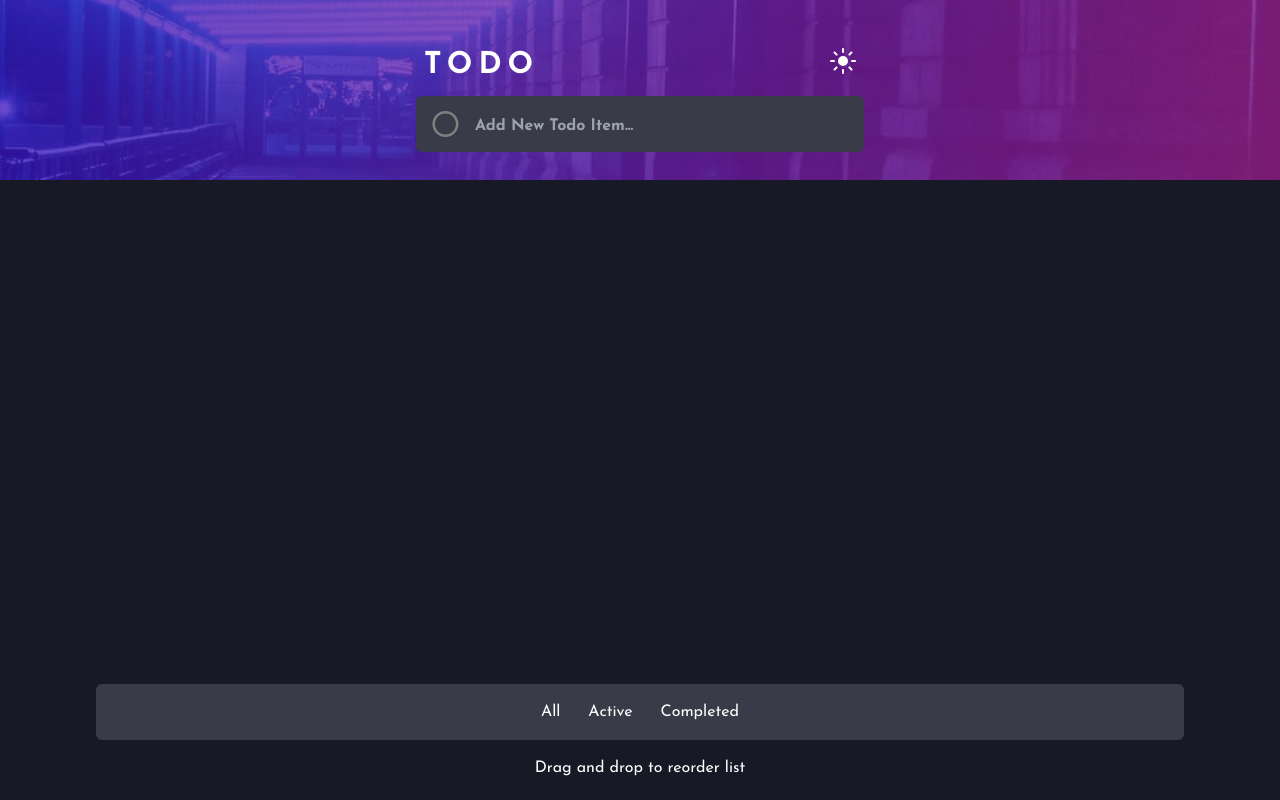
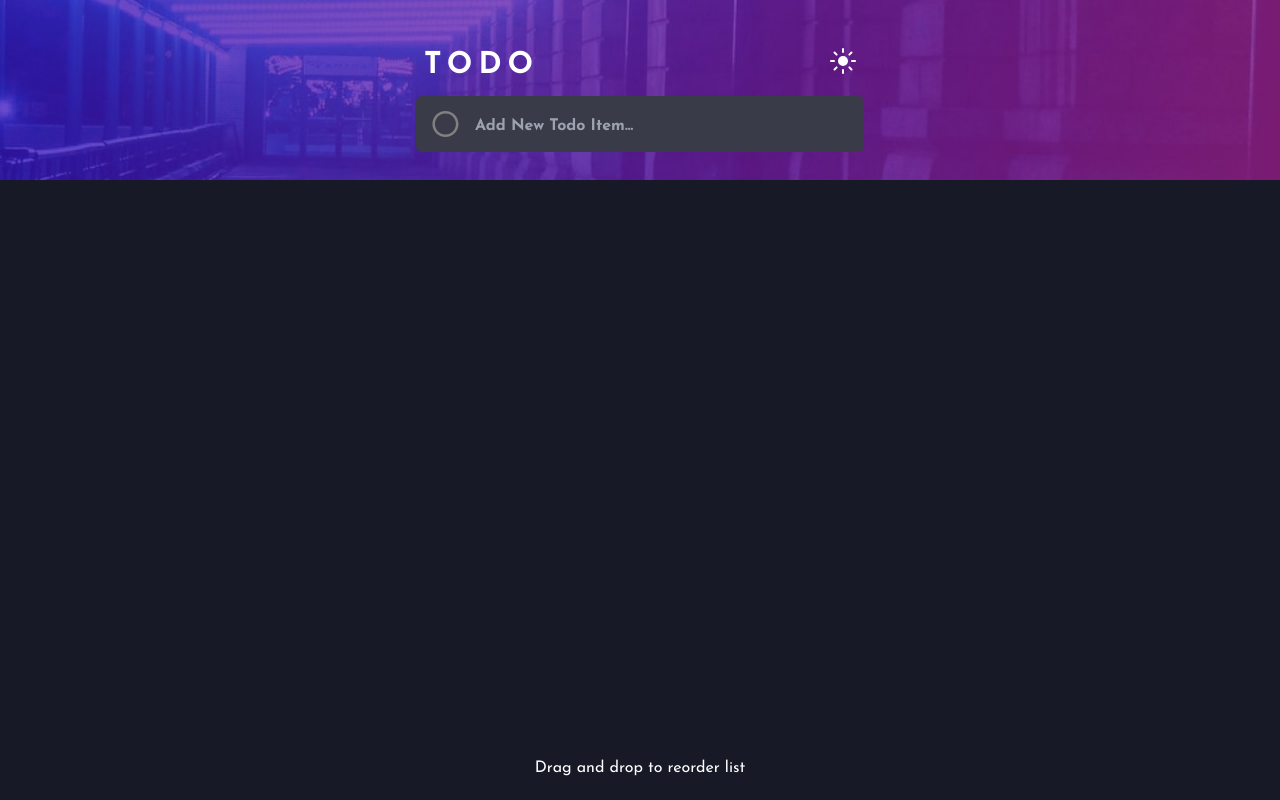
Before and after one commit to BlarQ/Todo-App, a Next.js app: page / in a window 1280 px wide. Built offline with nearby package versions, Linux system fonts and the light colour scheme.

Commit message:
fix: mobile & desktop footer

```diff
--- a/src/app/components/Footer.jsx
+++ b/src/app/components/Footer.jsx
@@ -4,7 +4,7 @@ import React from 'react'
 export default function Footer() {
   return (
     <div className='w-full flex flex-col justify-center items-center gap-y-4 bottom-0 fixed py-5 bg-[#171926]'>
-        <div className='flex items-center justify-center px-7 py-4 gap-7 bg-[#393b49] w-[85%] rounded-md'>
+        <div className='flex sm:hidden items-center justify-center px-7 py-4 gap-7 bg-[#393b49] w-[85%] rounded-md'>
             <Link href='/'>All</Link>
             <Link href='/'>Active</Link>
             <Link href='/'>Completed</Link>
--- a/src/app/page.jsx
+++ b/src/app/page.jsx
@@ -6,6 +6,7 @@ import Footer from "./components/Footer";
 import { useState } from "react";
 import { FaRegCircleCheck } from "react-icons/fa6";
 import { RiCloseLargeLine } from "react-icons/ri";
+import Link from "next/link";
 
 export default function Home() {
   const [inputValue, setInputValue] = useState('');
@@ -88,7 +89,7 @@ export default function Home() {
                         className={`${item.checked ? "text-2xl text-[blue] bg-blue-600 rounded-full" : "hidden"} transition-all duration-300 ease-in-out`}
                       />
                     </div>
-                    <div className={`${item.checked ? "line-through text-gray-400 font-bold uppercase"  : ""} min-w-[50vw] sm:min-w-0 max-w-[90vw] capitalize`}>
+                    <div className={`${item.checked ? "line-through text-gray-400 font-bold uppercase"  : ""} min-w-[50vw] sm:min-w-[20vw] max-w-[90vw] capitalize`}>
                       {item.text}
 
                     </div>
@@ -105,6 +106,12 @@ export default function Home() {
               <div className={`${todoBtnCnt ? "flex justify-between items-center py-4 text-gray-400 border-t-[1px] border-slate-700 w-full px-5" : 'hidden'}`}>
                 <p>{todo.length} items left</p>
 
+                <div className='hidden sm:flex items-center justify-center gap-3 rounded-md'>
+                  <Link href='/'>All</Link>
+                  <Link href='/'>Active</Link>
+                  <Link href='/'>Completed</Link>
+                </div>
+
                 <button onClick={() => deactivateClearBtn()} >Clear Completed</button>
               </div>
             }
```
